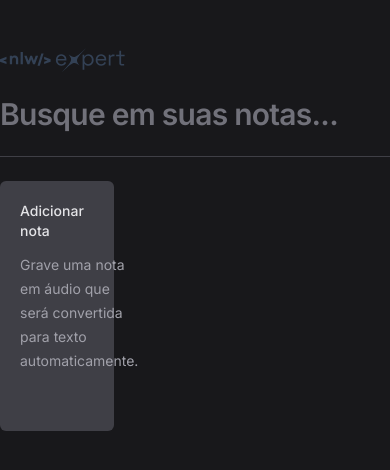
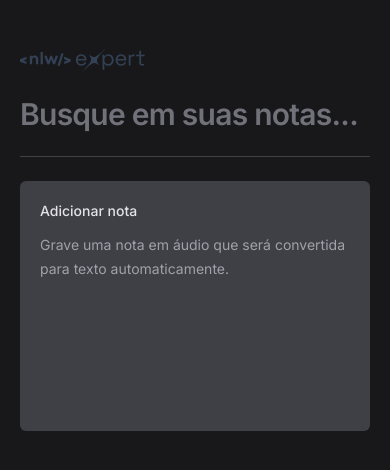
Before and after one commit to RenanFachin/RS_NLW_expert-notes, a React (Vite) app: page / in a window 390 px wide. Shown: the top 470 px of the page. Built offline with nearby package versions, Linux system fonts and the light colour scheme.

Commit message:
feat: adiciona responsividade

```diff
--- a/src/app.tsx
+++ b/src/app.tsx
@@ -47,7 +47,7 @@
 
 
   return (
-    <div className='mx-auto max-w-6xl my-12 space-y-6'>
+    <div className='mx-auto max-w-6xl my-12 space-y-6 px-5'>
 
       <img src={logoNLW} alt='nlw expert' />
 
@@ -63,7 +63,7 @@
       <div className='h-px bg-zinc-700' />
 
 
-      <div className='grid grid-cols-3 auto-rows-notes gap-6'>
+      <div className='grid grid-cols-1 md:grid-cols-2 lg:grid-cols-3 auto-rows-notes gap-6'>
         <NewNoteCard onNoteCreated={onNoteCreated} />
 
         {
--- a/src/components/new-note-card.tsx
+++ b/src/components/new-note-card.tsx
@@ -112,7 +112,7 @@
 
       <Dialog.Portal>
         <Dialog.Overlay className='inset-0 fixed bg-black/50' />
-        <Dialog.Content className='fixed left-1/2 top-1/2 -translate-x-1/2 -translate-y-1/2 max-w-[640px] w-full bg-zinc-700 rounded-md flex flex-col outline-none h-[60vh] overflow-hidden'>
+        <Dialog.Content className='fixed inset-0 md:inset-auto md:left-1/2 md:top-1/2 md:-translate-x-1/2 md:-translate-y-1/2 md:max-w-[640px] w-full bg-zinc-700 md:rounded-md flex flex-col outline-none md:h-[60vh] overflow-hidden'>
           <Dialog.Close onClick={handleCloseEditor} className='absolute right-0 top-0 bg-zinc-800 p-1.5 outline-none text-zinc-400 hover:text-zinc-100'>
             <X className='size-5' />
           </Dialog.Close>
--- a/src/components/note-card.tsx
+++ b/src/components/note-card.tsx
@@ -31,7 +31,7 @@
 
       <Dialog.Portal>
         <Dialog.Overlay className='inset-0 fixed bg-black/50' />
-        <Dialog.Content className='fixed left-1/2 top-1/2 -translate-x-1/2 -translate-y-1/2 max-w-[640px] w-full bg-zinc-700 rounded-md flex flex-col outline-none h-[60vh] overflow-hidden'>
+        <Dialog.Content className='fixed inset-0 md:inset-auto md:left-1/2 md:top-1/2 md:-translate-x-1/2 md:-translate-y-1/2 md:max-w-[640px] w-full bg-zinc-700 rounded-md flex flex-col outline-none md:h-[60vh] overflow-hidden'>
           <Dialog.Close className='absolute right-0 top-0 bg-zinc-800 p-1.5 outline-none text-zinc-400 hover:text-zinc-100'>
             <X className='size-5' />
           </Dialog.Close>
```
